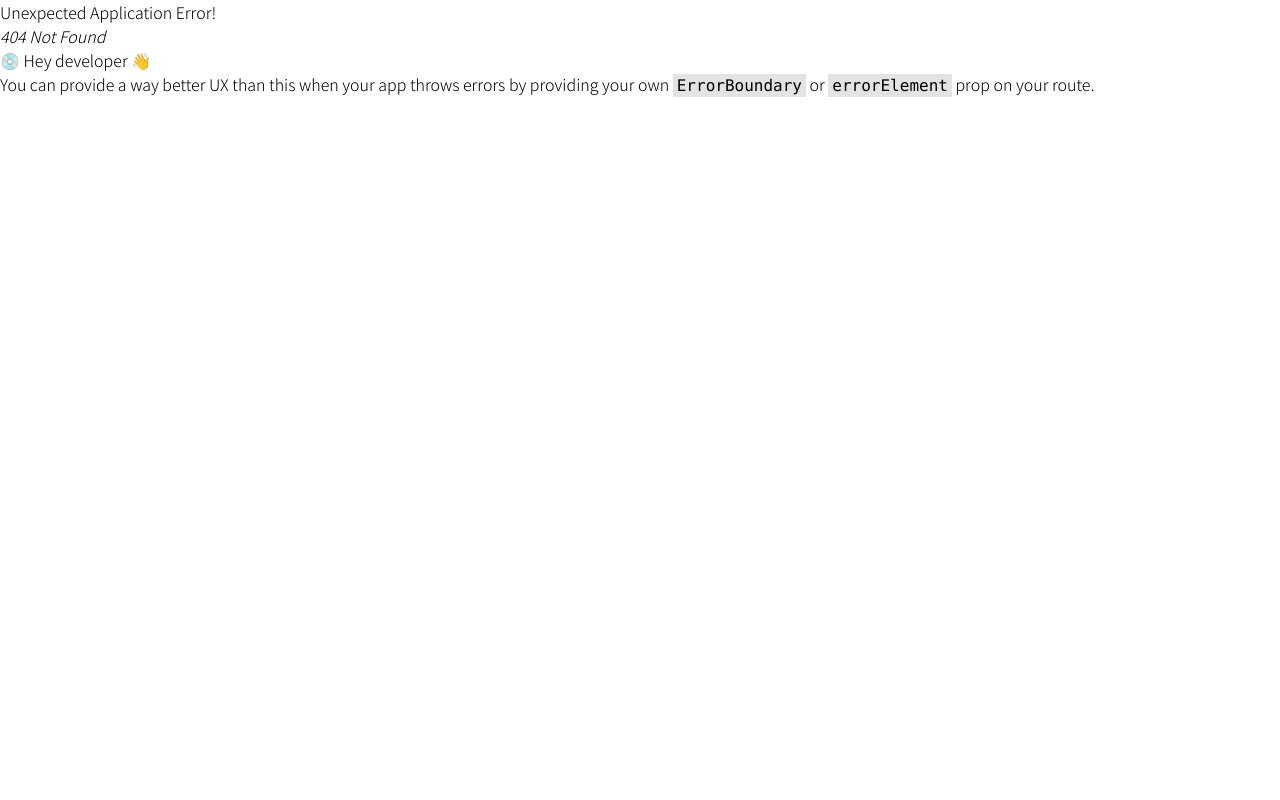
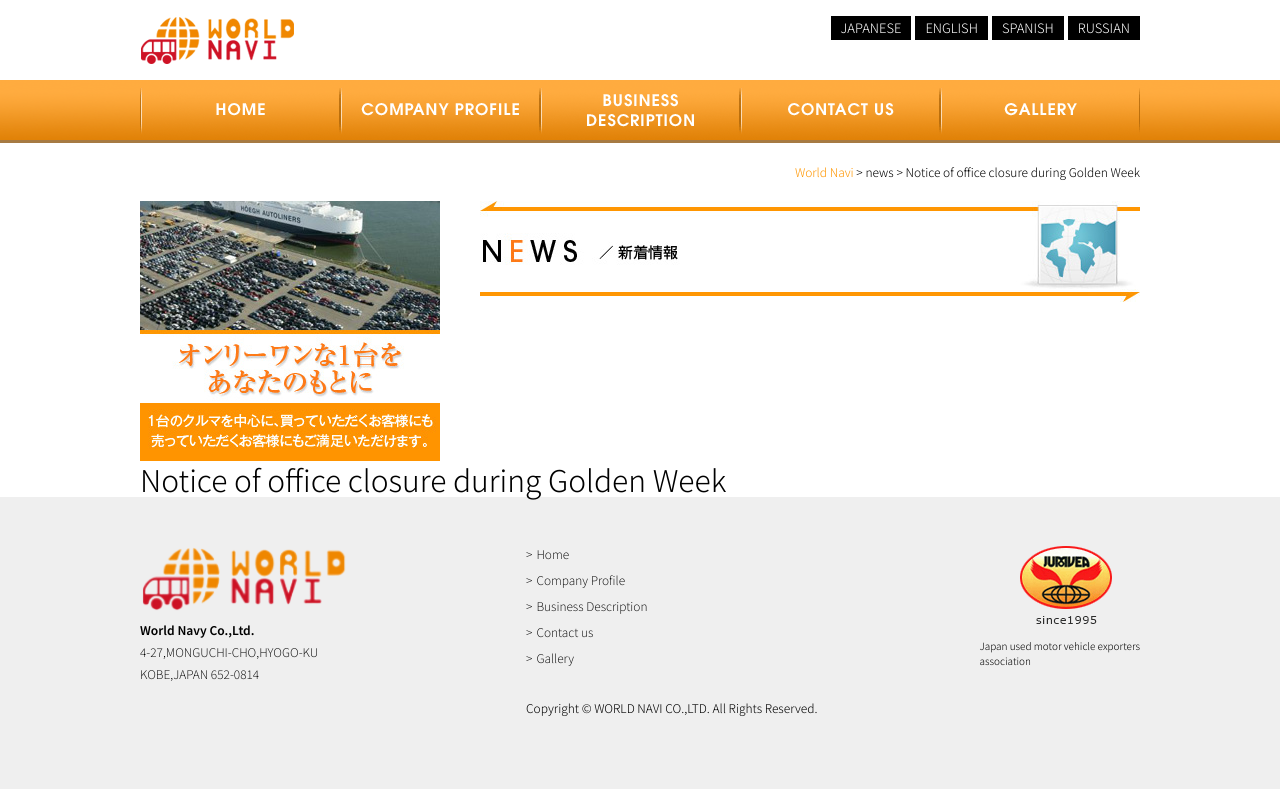
Before and after one commit to anik-siddiky/world-navy, a React (Vite) app: page /notice-of-golden-week in a window 1280 px wide. Before the commit this address had no page. Built offline with nearby package versions, Linux system fonts and the light colour scheme.

Commit message:
added some news page

```diff
--- a/src/Pages/Home/AboutUsSection.jsx
+++ b/src/Pages/Home/AboutUsSection.jsx
@@ -1,3 +1,4 @@
+import { Link } from 'react-router';
 import aboutBanner from '../../assets/aboutPhoto.jpg'
 import aboutImg from '../../assets/aboutUsImage.gif'
 import infoImg from '../../assets/informationImg.gif'
@@ -18,17 +19,19 @@ const AboutUsSection = () => {
                 <div className='bg-[#F4F4F4] text-[13px] noto-sans-jp py-5'>
                     <div className='flex gap-8 p-2'>
                         <dt>2025/07/15</dt>
-                        <p className='text-[#FF9600] hover:underline cursor-pointer pb-1'>夏期休業のお知らせ Notice of office Closure</p>
+                        <Link to="/notice-of-office-closure"><p className='text-[#FF9600] hover:underline cursor-pointer pb-1'>夏期休業のお知らせ Notice of office Closure</p></Link>
                     </div>
                     <div className='border-b border-gray-300'></div>
+
                     <div className='flex gap-8 p-2'>
                         <dt>2025/04/08</dt>
-                        <p className='text-[#FF9600] hover:underline cursor-pointer pb-1'>GW休業のお知らせ Notice of office closure</p>
+                        <Link to="/notice-of-golden-week"><p className='text-[#FF9600] hover:underline cursor-pointer pb-1'>GW休業のお知らせ Notice of office closure</p></Link>
                     </div>
                     <div className='border-b border-gray-300'></div>
+
                     <div className='flex gap-8 p-2'>
                         <dt>2024/11/27</dt>
-                        <p className='text-[#FF9600] hover:underline cursor-pointer pb-1'>年末年始のお知らせ Winter holiday</p>
+                        <Link to="/winter-holiday-notice"><p className='text-[#FF9600] hover:underline cursor-pointer pb-1'>年末年始のお知らせ Winter holiday</p></Link>
                     </div>
                     <div className='border-b border-gray-300'></div>
 
--- a/src/Pages/Home/Home.jsx
+++ b/src/Pages/Home/Home.jsx
@@ -3,9 +3,11 @@ import HeroSection from './HeroSection';
 import AboutUsSection from './AboutUsSection';
 
 const Home = () => {
+
     useEffect(() => {
         window.scrollTo(0, 0);
     }, []);
+
     return (
         <div className='max-w-[1000px] mx-auto'>
             <div className='my-6'>
--- /dev/null
+++ b/src/Pages/NewsPages/NoticeOfGoldenWeek.jsx
@@ -0,0 +1,31 @@
+import { Link } from 'react-router';
+import newsBanner from '../../assets/newsBanner.jpg'
+import newsBanner2 from '../../assets/newsBanner2.jpg'
+import { useEffect } from 'react';
+
+const NoticeOfGoldenWeek = () => {
+
+    useEffect(() => {
+        window.scrollTo(0, 0);
+    }, []);
+
+    return (
+        <div className='max-w-[1000px] mx-auto'>
+            <p className='text-[12px] py-5 text-end'> <Link to="/" className='text-[#FF9600] hover:underline cursor-pointer'>
+                World Navi</Link> {">"} news {">"} Notice of office closure during Golden Week
+            </p>
+
+            <div className='flex gap-10'>
+                <img src={newsBanner} alt="" />
+
+                <div>
+                    <img src={newsBanner2} alt="" />
+                </div>
+            </div>
+
+            <p className='text-3xl'>Notice of office closure during Golden Week</p>
+        </div>
+    );
+};
+
+export default NoticeOfGoldenWeek;
--- /dev/null
+++ b/src/Pages/NewsPages/NoticeOfOfficeClosure.jsx
@@ -0,0 +1,31 @@
+import { Link } from 'react-router';
+import newsBanner from '../../assets/newsBanner.jpg'
+import newsBanner2 from '../../assets/newsBanner2.jpg'
+import { useEffect } from 'react';
+
+const NoticeOfOfficeClosure = () => {
+
+    useEffect(() => {
+        window.scrollTo(0, 0);
+    }, []);
+
+    return (
+        <div className='max-w-[1000px] mx-auto'>
+            <p className='text-[12px] py-5 text-end'> <Link to="/" className='text-[#FF9600] hover:underline cursor-pointer'>
+                World Navi</Link> {">"} news {">"} Notice of office closure
+            </p>
+
+            <div className='flex gap-10'>
+                <img src={newsBanner} alt="" />
+
+                <div>
+                    <img src={newsBanner2} alt="" />
+                </div>
+            </div>
+
+            <p className='text-3xl'>Notice of office closure</p>
+        </div>
+    );
+};
+
+export default NoticeOfOfficeClosure;
--- /dev/null
+++ b/src/Pages/NewsPages/WinterHolidayNotice.jsx
@@ -0,0 +1,31 @@
+import { Link } from 'react-router';
+import newsBanner from '../../assets/newsBanner.jpg'
+import newsBanner2 from '../../assets/newsBanner2.jpg'
+import { useEffect } from 'react';
+
+const WinterHolidayNotice = () => {
+
+    useEffect(() => {
+        window.scrollTo(0, 0);
+    }, []);
+
+    return (
+        <div className='max-w-[1000px] mx-auto'>
+            <p className='text-[12px] py-5 text-end'> <Link to="/" className='text-[#FF9600] hover:underline cursor-pointer'>
+                World Navi</Link> {">"} news {">"} New Year's holiday announcement Winter holiday
+            </p>
+
+            <div className='flex gap-10'>
+                <img src={newsBanner} alt="" />
+
+                <div>
+                    <img src={newsBanner2} alt="" />
+                </div>
+            </div>
+
+            <p className='text-3xl'>Winter holiday notice</p>
+        </div>
+    );
+};
+
+export default WinterHolidayNotice;
```
Also changed, not shown: src/Router/Router.jsx (+15 -1 lines), src/assets/newsBanner.jpg (added), src/assets/newsBanner2.jpg (added).
